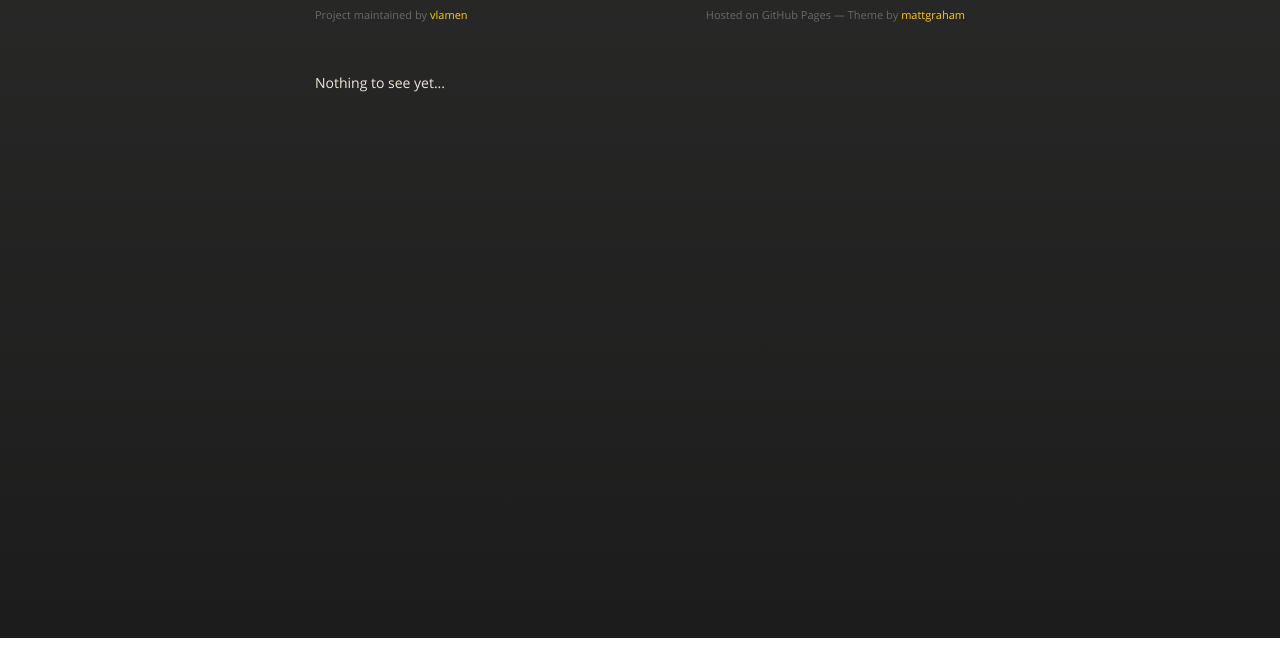
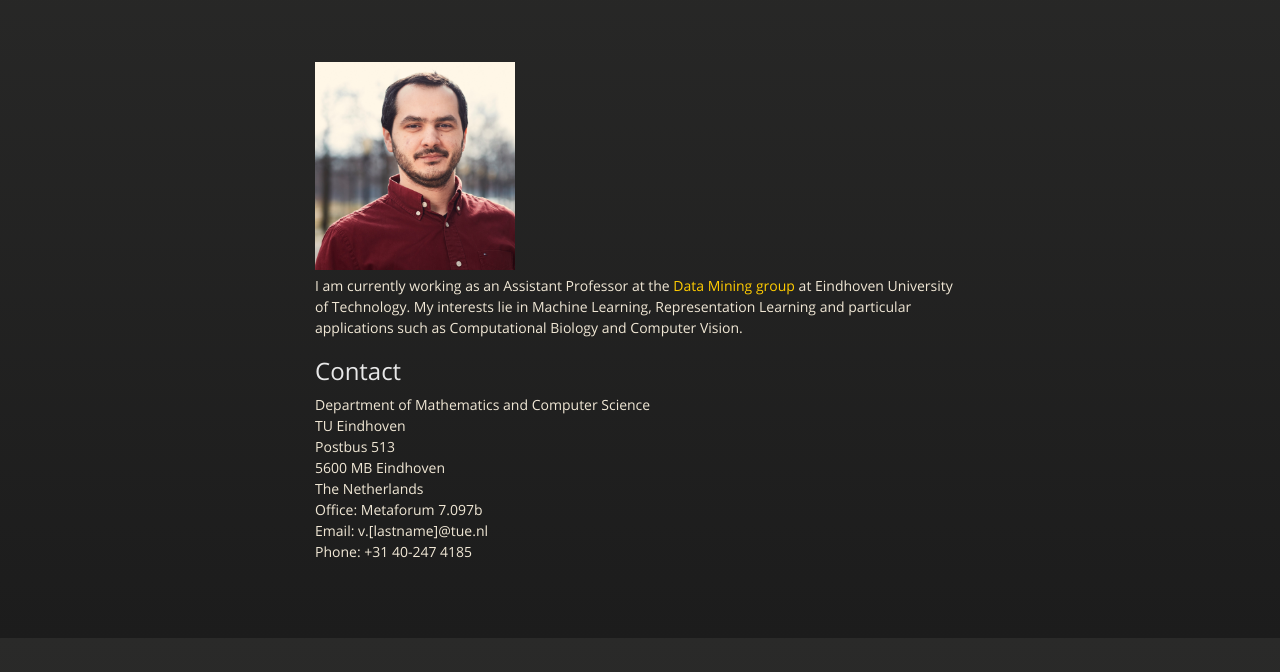
Before and after one commit to vlamen/vlamen-old.github.io, a plain HTML site: page index.html in a window 1280 px wide. Shown: the part 162-834 px from the top of the page. Before the commit the page ends 800 px from the top, so only its background shows below. Drawn offline with nearby package versions, Linux system fonts and the light colour scheme.

Commit message:
Still initial changes

```diff
--- a/index.html
+++ b/index.html
@@ -19,23 +19,32 @@
   </head>
   <body>
       <div id="header">
-        <!-- <nav>
-          <li class="fork"><a href="https://github.com/vlamen">View On GitHub</a></li>
-        </nav> -->
       </div><!-- end header -->
 
     <div class="wrapper">
 
       <section>
         <div id="title">
-          <h1>Vlado Menkovski</h1>
-          <p></p>
+        	<h1>Vlado Menkovski</h1>
           <hr>
-          <span class="credits left">Project maintained by <a href="https://github.com/vlamen">vlamen</a></span>
-          <span class="credits right">Hosted on GitHub Pages &mdash; Theme by <a href="https://twitter.com/michigangraham">mattgraham</a></span>
         </div>
-
-        <p>Nothing to see yet...</p>
+		<div id="photo">
+        <img src="images/vlado.jpg" width="200" style="width:100pt border: 0px solid rgb(0, 0, 0); margin: 0px; padding: 0pt; "/>
+        </div>
+        <div id="preamble">
+        <p>I am currently working as an Assistant Professor at the <a href="http://www.win.tue.nl/dm/doku.php?id=start">Data Mining group</a> at Eindhoven University of Technology. My interests lie in Machine Learning, Representation Learning and particular applications such as Computational Biology and Computer Vision.</p>
+        </div>
+        <div>
+        	<h2>Contact</h2>
+            <p>Department of Mathematics and Computer Science<br/>
+				TU Eindhoven<br/>
+				Postbus 513 <br/>
+				5600 MB Eindhoven <br/>
+				The Netherlands <br/>
+				Office: Metaforum 7.097b <br/>
+				Email: v.[lastname]@tue.nl <br/>
+				Phone: +31 40-247 4185<br/>
+            </p>
       </section>
 
     </div>
```
Also changed, not shown: images/vlado.jpg (added).
